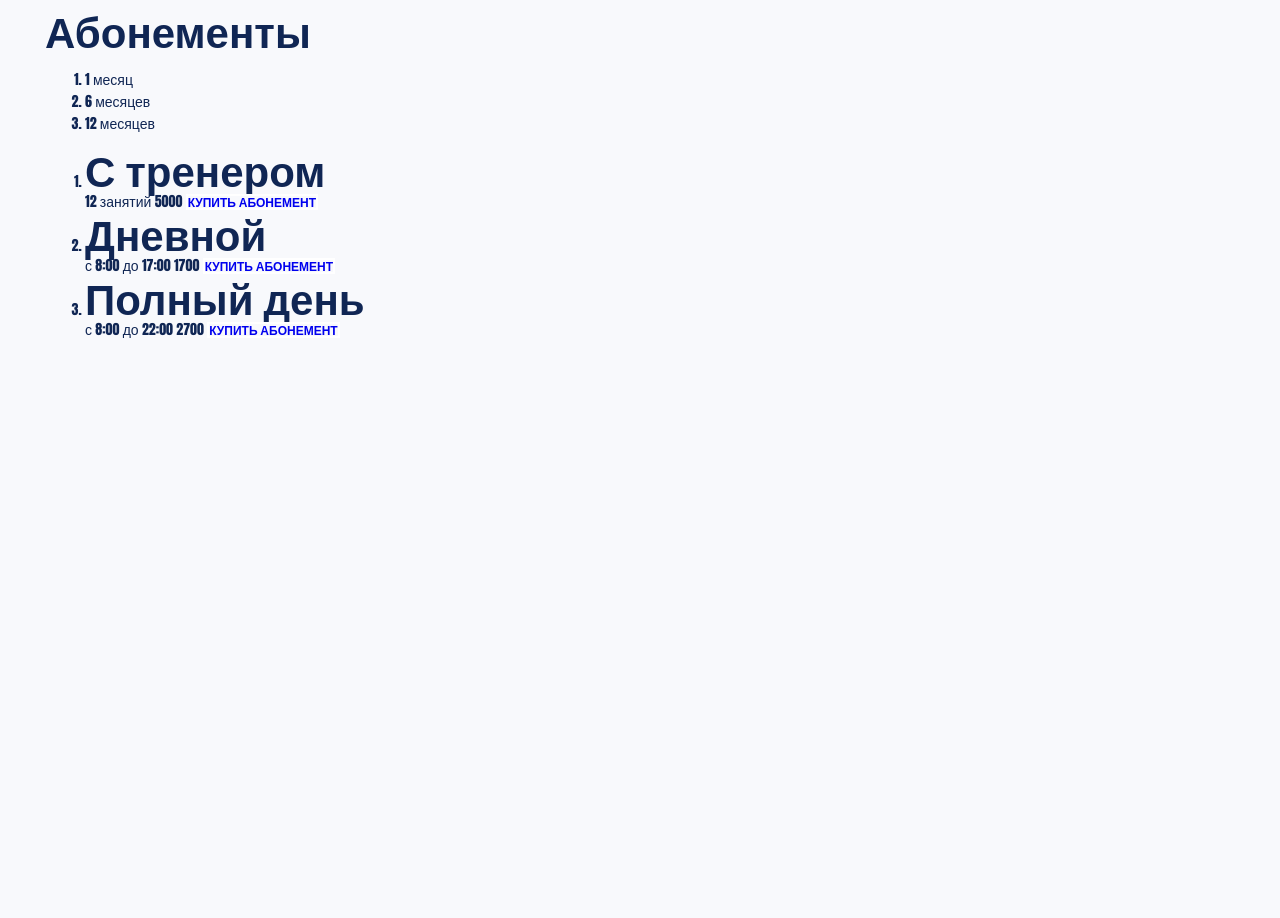
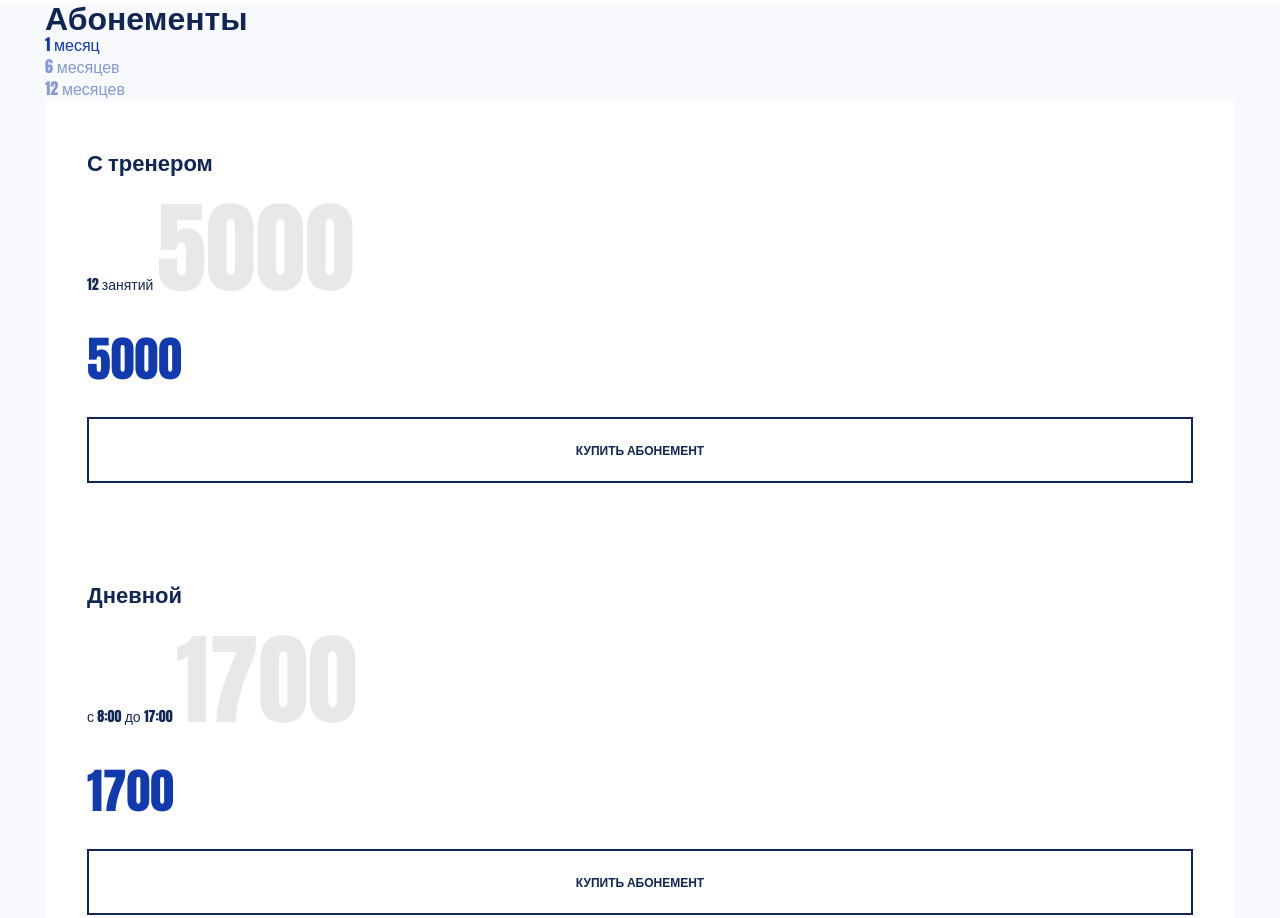
Before and after one commit to rychagoff/htmlacademy-fitness, a website built with Vite: page source/index.html in a window 1280 px wide. Shown: the part 1597-2515 px from the top of the page. Before the commit the page ends 1952 px from the top, so only its background shows below. Built offline with nearby package versions, Linux system fonts and the light colour scheme; a web font is replaced by a local one.

Commit message:
Прописал стили

```diff
--- a/source/index.html
+++ b/source/index.html
@@ -152,7 +152,10 @@
                 <article class="card">
                   <h3 class="card__title title title--sm">С тренером</h3>
                   <span class="card__time">12 занятий</span>
-                  <span class="card__price">5000</span>
+                  <span class="card__price">
+                    <span class="card__price-decor" aria-hidden="true">5000</span>
+                    <span class="card__price-shown">5000</span>
+                  </span>
                   <a href="#" class="card__link button button--dark">Купить абонемент</a>
                 </article>
               </li>
@@ -160,7 +163,10 @@
                 <article class="card">
                   <h3 class="card__title title title--sm">Дневной</h3>
                   <time datetime="Mo, Tu, We, Th, Fr, Sa 7:00-18:00" class="card__time">с 8:00 до 17:00</time>
-                  <span class="card__price">1700</span>
+                  <span class="card__price">
+                    <span class="card__price-decor" aria-hidden="true">1700</span>
+                    <span class="card__price-shown">1700</span>
+                  </span>
                   <a href="#" class="card__link button button--dark">Купить абонемент</a>
                 </article>
               </li>
@@ -168,7 +174,10 @@
                 <article class="card">
                   <h3 class="card__title title title--sm">Полный день</h3>
                   <time datetime="Mo, Tu, We, Th, Fr, Sa 7:00-22:00" class="card__time">с 8:00 до 22:00</time>
-                  <span class="card__price">2700</span>
+                  <span class="card__price">
+                    <span class="card__price-decor" aria-hidden="true">2700</span>
+                    <span class="card__price-shown">2700</span>
+                  </span>
                   <a href="#" class="card__link button button--dark">Купить абонемент</a>
                 </article>
               </li>
--- a/source/sass/blocks/button.scss
+++ b/source/sass/blocks/button.scss
@@ -6,10 +6,17 @@
   font-weight: 700;
   text-transform: uppercase;
   text-decoration: none;
-  border: 2px solid $white-color;
 
   &--light {
     padding: 22px;
     color: $white-color;
+    border: 2px solid $white-color;
+  }
+
+  &--dark {
+    width: 100%;
+    padding: 25px 42px;
+    color: $primary-color;
+    border: 2px solid $primary-color;
   }
 }
--- /dev/null
+++ b/source/sass/blocks/card.scss
@@ -0,0 +1,35 @@
+.card {
+  padding: 50px 42px;
+  background-color: $white-color;
+}
+
+.card__price {
+  position: relative;
+  font-weight: 700;
+}
+
+.card__price-decor {
+  font-size: 100px;
+  line-height: 150px;
+  color: $shadow-color;
+}
+
+.card__price-shown {
+  display: block;
+  font-size: 48px;
+  line-height: 72px;
+  color: $accent-color;
+
+  &::after {
+    content: "";
+    position: relative;
+    display: block;
+    width: 22px;
+    height: 22px;
+    background-color: $primary-color;
+    mask-image: url("../__spritemap#sprite-rubble-view");
+    mask-position: center;
+    mask-repeat: no-repeat;
+    mask-size: contain;
+  }
+}
--- /dev/null
+++ b/source/sass/blocks/price.scss
@@ -0,0 +1,3 @@
+.price {
+  background-color: $additional-light;
+}
--- /dev/null
+++ b/source/sass/blocks/tabs.scss
@@ -0,0 +1,21 @@
+.tabs__nav {
+  @include reset-list;
+}
+
+.tabs__nav-label {
+  font-size: 16px;
+  line-height: 16px;
+  font-weight: 400;
+}
+
+.tabs__nav-label span {
+  color: rgba($accent-color, 0.5);
+}
+
+.tabs__nav-label input:checked ~ span {
+  color: $accent-color;
+}
+
+.tabs__list {
+  @include reset-list;
+}
--- a/source/sass/blocks/title.scss
+++ b/source/sass/blocks/title.scss
@@ -1,5 +1,15 @@
 .title {
   margin: 0;
+
+  @include viewport-tablet {
+    font-size: 42px;
+    line-height: 42px;
+  }
+
+  @include viewport-desktop {
+    font-size: 54px;
+    line-height: 54px;
+  }
 
   &--lg {
     font-family: $primary-font;
@@ -29,13 +39,9 @@
     font-weight: 600;
   }
 
-  @include viewport-tablet {
-    font-size: 42px;
-    line-height: 42px;
-  }
-
-  @include viewport-desktop {
-    font-size: 54px;
-    line-height: 54px;
+  &--sm {
+    font-size: 22px;
+    line-height: 22px;
+    font-weight: 700;
   }
 }
--- a/source/sass/style.scss
+++ b/source/sass/style.scss
@@ -16,3 +16,6 @@
 @import "blocks/hero";
 @import "blocks/about";
 @import "blocks/video";
+@import "blocks/price";
+@import "blocks/tabs";
+@import "blocks/card";
--- a/source/sass/vendor/global.scss
+++ b/source/sass/vendor/global.scss
@@ -18,7 +18,7 @@ body {
   line-height: 22px;
   font-weight: 300;
   color: $primary-color;
-  background-color: $additional-light;
+  background-color: $white-color;
 }
 
 img {
--- a/source/sass/vendor/variables.scss
+++ b/source/sass/vendor/variables.scss
@@ -6,17 +6,18 @@ $secondary-font: "Roboto-Condensed", "Impact", sans-serif;
 //  COLORS
 
 $primary-color: #102654;
-$primary-gradient: linear-gradient(90deg, #1C3477 0%, #1A3578 39%, #73184B 76%, #B4022A 100%);
-$secondary-color: #1C3374;
-$secondary-gradient: linear-gradient(136deg, #D10A42 0%, #00359F 100%);
-$additional-light: #F8F9FC;
-$additional-dark: #030A1A;
-$accent-color: #103AAE;
-$accent-gradient: linear-gradient(129deg, #D10A42 0%, #0041CA 50%);
-$tabs-color: #D10A42;
-$banner-color: #ED0233;
-$white-color: #FFFFFF;
-$error-color: #FF121F;
+$primary-gradient: linear-gradient(90deg, #1c3477 0%, #1a3578 39%, #73184b 76%, #b4022a 100%);
+$secondary-color: #1c3374;
+$secondary-gradient: linear-gradient(136deg, #d10a42 0%, #00359f 100%);
+$additional-light: #f8f9fc;
+$additional-dark: #030a1a;
+$accent-color: #103aae;
+$accent-gradient: linear-gradient(129deg, #d10a42 0%, #0041ca 50%);
+$tabs-color: #d10a42;
+$banner-color: #ed0233;
+$white-color: #ffffff;
+$shadow-color: #e8e8e8;
+$error-color: #ff121f;
 
 // VIEWPORTS
 
```
